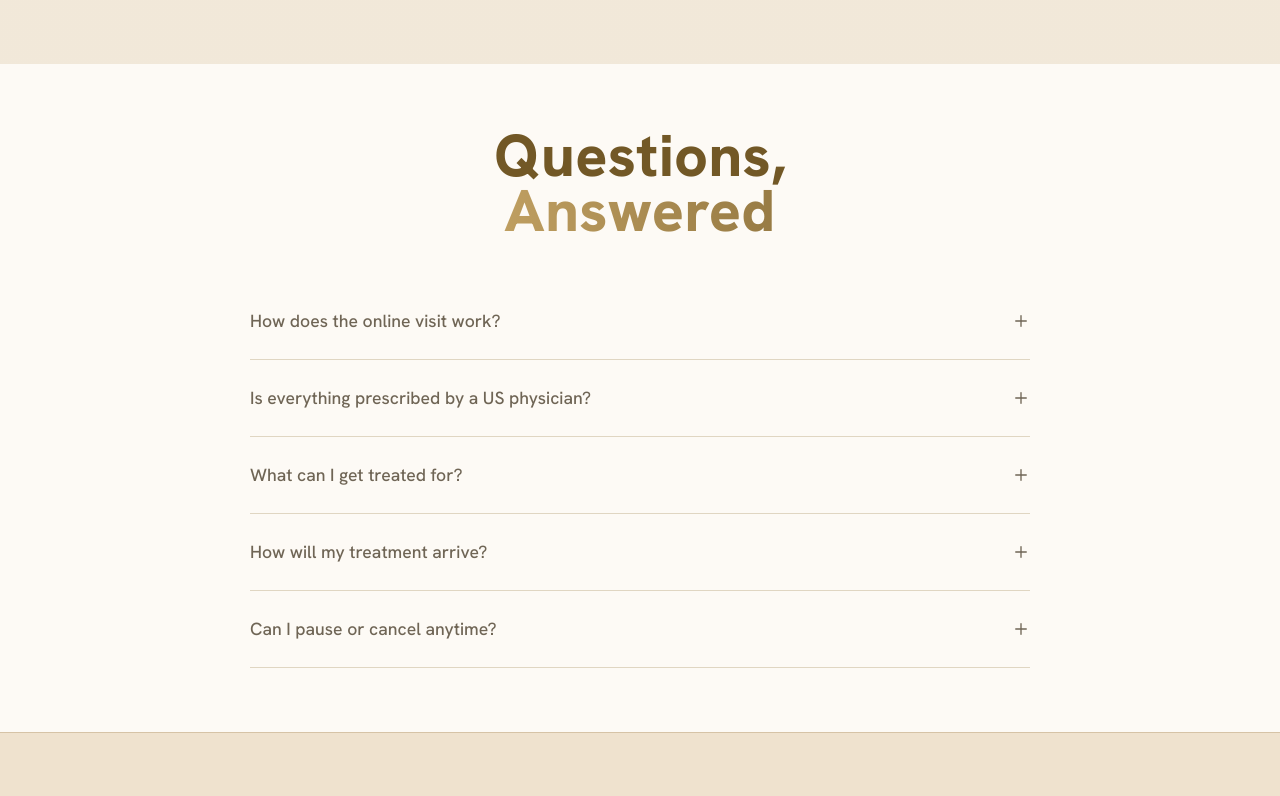
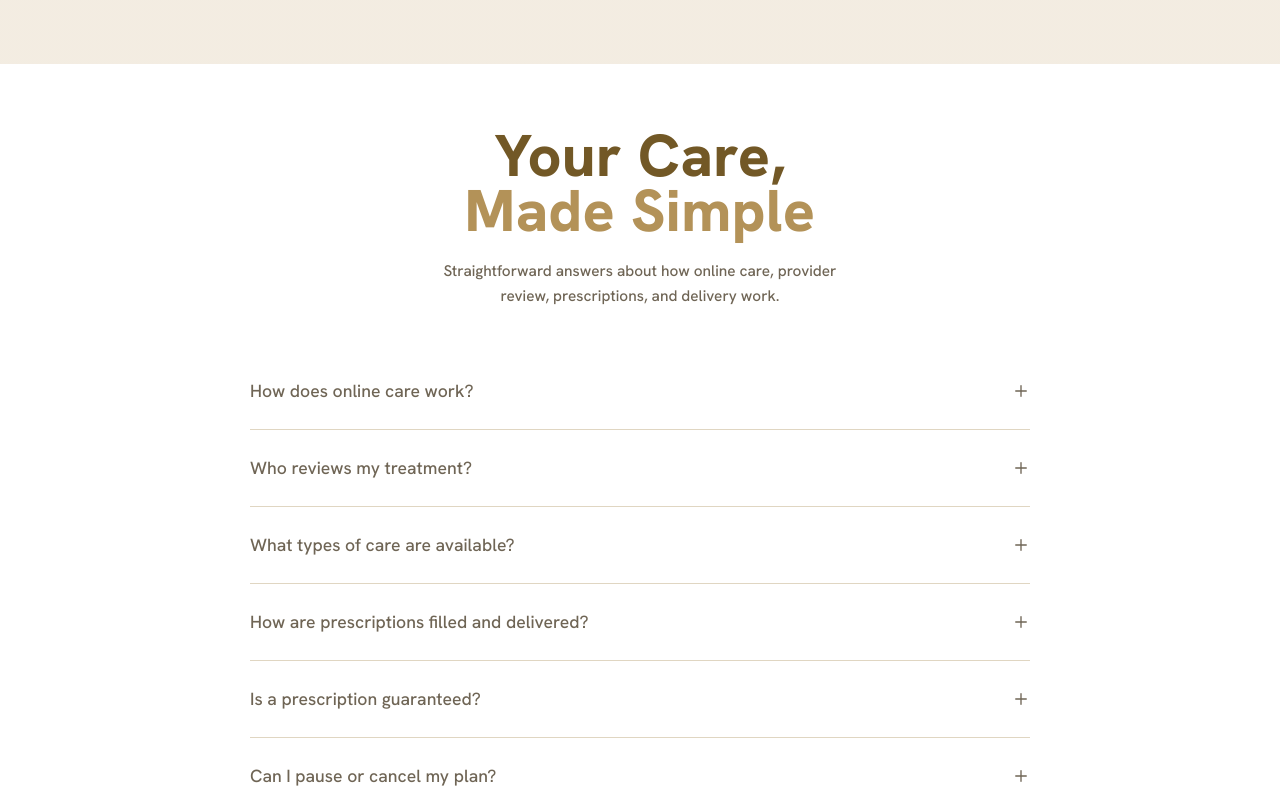
Before and after one commit to symondlibago/NEW-NOVAMDK-REPO, a React (Vite) app: page /treatments in a window 1280 px wide. Shown: the part 1224-2020 px from the top of the page. Built offline with nearby package versions, Linux system fonts and the light colour scheme; a web font is replaced by a local one.

Commit message:
09/14/2026 deliverables

```diff
--- a/src/components/FAQ.jsx
+++ b/src/components/FAQ.jsx
@@ -18,36 +18,38 @@ const INK = "#4a4336";
 const MUTED = "#6f6555";
 const LINE = "#e0d6c2";
 
-/* "Questions," is flat 725826 and "Answered" carries the ramp, straight off
-   the two fills on that text layer. */
-const RAMP = {
-  backgroundImage: "linear-gradient(90deg, #DAB774 8%, #735A2A 100%)",
-  backgroundClip: "text",
-  WebkitBackgroundClip: "text",
-  color: "transparent",
-  WebkitTextFillColor: "transparent",
-};
+/* "Your Care," in the dark gold, "Made Simple" in the lighter one, per the
+   2026-09-15 copy update. */
+const DARK_GOLD = "#725826";
+const LIGHT_GOLD = "#b39258";
 
+/* Compliance-forward copy supplied by the client (2026-09-15). Kept verbatim:
+   the wording around provider independence and "not guaranteed" is the
+   point, so it should not be tightened for length. */
 const FAQS = [
   {
-    q: "How does the online visit work?",
-    a: "Answer a few questions about your health and goals. A licensed provider reviews them, and you only pay if you're prescribed.",
+    q: "How does online care work?",
+    a: "Start by completing a secure health intake. An independent, licensed medical provider will review your information and determine whether treatment is medically appropriate. Additional information or a virtual consultation may be required before a prescription is issued.",
   },
   {
-    q: "Is everything prescribed by a US physician?",
-    a: "Yes. A licensed US physician reviews and prescribes every treatment, and a regulated US pharmacy fills it.",
+    q: "Who reviews my treatment?",
+    a: "Your care is reviewed by an independent, state-licensed medical provider authorized to practice in your state. Prescriptions are only issued when the provider determines treatment is clinically appropriate.",
   },
   {
-    q: "What can I get treated for?",
-    a: "Weight and metabolism, longevity, recovery, skin, sexual health, and our full peptide line.",
+    q: "What types of care are available?",
+    a: "NovaMDK provides access to virtual care across Weight Management, Longevity, Recovery & Wellness, and Sexual Wellness. Treatment options vary based on medical history, provider evaluation, state availability, and clinical eligibility.",
   },
   {
-    q: "How will my treatment arrive?",
-    a: "If prescribed, your treatment is shipped discreetly by a licensed pharmacy, usually within a few business days of approval.",
+    q: "How are prescriptions filled and delivered?",
+    a: "When prescribed, medications are fulfilled by licensed U.S. pharmacies and shipped directly to the address provided. Pharmacy availability, formulation, packaging, and shipping times may vary by treatment and location.",
   },
   {
-    q: "Can I pause or cancel anytime?",
-    a: "Yes, no lock-in. One message is enough to pause, change, or cancel.",
+    q: "Is a prescription guaranteed?",
+    a: "No. Completing an intake or making an applicable service payment does not guarantee that a prescription will be issued. Treatment decisions are made independently by the licensed medical provider based on individual clinical needs.",
+  },
+  {
+    q: "Can I pause or cancel my plan?",
+    a: "Eligible recurring plans may be paused or canceled according to the terms of the membership or treatment plan. Cancellation does not affect charges or pharmacy orders that have already been processed.",
   },
 ];
 
@@ -60,13 +62,20 @@ export default function FAQ() {
         <Reveal y={26} duration={0.9} className="text-center">
           {/* 64/60 with 1px of tracking in the file. */}
           <h2 className="nv-weight-keep font-display text-[clamp(2.1rem,4.6vw,4rem)] font-extrabold leading-[0.94] tracking-[0.01em]">
-            <span className="block" style={{ color: "#725826" }}>
-              Questions,
+            <span className="block" style={{ color: DARK_GOLD }}>
+              Your Care,
             </span>
-            <span className="block" style={RAMP}>
-              Answered
+            <span className="block" style={{ color: LIGHT_GOLD }}>
+              Made Simple
             </span>
           </h2>
+          <p
+            className="mx-auto mt-5 max-w-[46ch] text-[clamp(0.95rem,1.2vw,1.05rem)] leading-relaxed"
+            style={{ color: MUTED }}
+          >
+            Straightforward answers about how online care, provider review, prescriptions, and
+            delivery work.
+          </p>
         </Reveal>
 
         <div className="mt-[clamp(1.75rem,3.5vw,2.75rem)]">
@@ -119,7 +128,7 @@ export default function FAQ() {
                       className="overflow-hidden"
                     >
                       <p
-                        className="max-w-[62ch] pb-6 pr-10 text-[0.95rem] leading-[1.75]"
+                        className="pb-6 text-[0.95rem] leading-[1.75]"
                         style={{ color: MUTED }}
                       >
                         {faq.a}
--- a/src/components/Nav/Navbar.jsx
+++ b/src/components/Nav/Navbar.jsx
@@ -237,7 +237,7 @@ export default function Navbar() {
           crosses dead space and never closes it. */}
       <header
         onMouseLeave={isKiosk ? undefined : closePanel}
-        className="sticky top-0 z-50 border-b border-line bg-bg/80 backdrop-blur-xl"
+        className="sticky top-0 z-50 border-b border-line bg-bg/95 backdrop-blur-xl"
       >
         <nav className="mx-auto flex min-h-[68px] max-w-[1340px] items-center justify-between gap-4 px-5 md:px-10">
           <Link to="/" aria-label="Nova MDK home" onClick={closePanel}>
--- a/src/components/home/Articles.jsx
+++ b/src/components/home/Articles.jsx
@@ -14,7 +14,7 @@ import { formatDate, latestPosts, categoryOf, CATEGORIES, inCategory } from "../
  * on both.
  */
 
-const GROUND = "#faf5ec";
+const GROUND = "#ffffff";
 const BAND = "#dcbe8f";
 const HEADING = "#725826";
 const TITLE = "#463a24";
--- a/src/components/home/HeroVideo.jsx
+++ b/src/components/home/HeroVideo.jsx
@@ -6,23 +6,6 @@ import { ArrowRight } from "lucide-react";
 const EASE = [0.16, 1, 0.3, 1];
 
 const CTA = "#AA8B5D";
-
-/*
-|--------------------------------------------------------------------------
-| HEADLINE GRADIENTS
-|--------------------------------------------------------------------------
-*/
-const INK = "#6d5934";
-const TAN = "#c3a97d";
-
-
-const RAMP = {
-  backgroundImage: `linear-gradient(90deg, ${INK} 0%, ${TAN} 100%)`,
-  backgroundClip: "text",
-  WebkitBackgroundClip: "text",
-  color: "transparent",
-  WebkitTextFillColor: "transparent",
-};
 
 /*
 |--------------------------------------------------------------------------
@@ -37,12 +20,18 @@ export default function HeroVideo() {
       {/* =========================================================
           BACKGROUND VIDEO
       ========================================================== */}
+      {/* 2026-09-15 clip. The master came as 41MB of 4K AV1, which most
+          iPhones and pre-M3 Macs cannot decode at all, so it would have been a
+          blank hero there. This is a re-encode of it to 4K H.264 (CRF 20,
+          audio track dropped, faststart): 20.7MB, and VMAF 97.3 against the
+          master, which is visually identical. H.264 plays everywhere. */}
       <video
-        src="/video/right-vid.mp4"
+        src="/video/hero.mp4"
         autoPlay
         loop
         muted
         playsInline
+        preload="auto"
         aria-hidden="true"
         className="
           absolute
@@ -131,45 +120,14 @@ export default function HeroVideo() {
             font-extrabold
             leading-[1.08]
             tracking-[-0.035em]
+            text-white
           "
+          /* White over the clip at the client's request (2026-09-15). The
+             soft shade keeps it legible on the bright frames of the video. */
+          style={{ textShadow: "0 2px 24px rgba(0,0,0,0.28)" }}
         >
-
-          {/* FIRST LINE */}
-          <span className="block">
-
-            {/* Modern */}
-            <span
-              className="inline-block"
-              style={{ color: INK }}
-            >
-              Modern
-            </span>
-
-            {" "}
-
-            {/* Healthcare, — carries the ramp */}
-            <span
-              className="inline-block"
-              style={RAMP}
-            >
-              Healthcare,
-            </span>
-
-          </span>
-
-          {/* SECOND LINE */}
-          <span className="block">
-
-            {/* Second line stays flat ink — the ramp belongs to one tail word
-                per heading, not to every line. */}
-            <span
-              className="inline-block"
-              style={{ color: INK }}
-            >
-              Built Around You
-            </span>
-
-          </span>
+          <span className="block">Modern Healthcare,</span>
+          <span className="block">Built Around You</span>
 
         </Motion.h1>
 
--- a/src/components/home/ImproveGoals.jsx
+++ b/src/components/home/ImproveGoals.jsx
@@ -134,8 +134,15 @@ export default function ImproveGoals() {
   }, []);
 
   return (
-    <section className="relative w-full overflow-hidden" style={{ background: GROUND }}>
-      <div className="mx-auto max-w-[1340px] px-5 pt-[clamp(1.75rem,3.5vw,2.75rem)] md:px-10">
+    /* From md the band is at least one screen tall under the sticky header
+       (68px bar plus its 1px rule). At least, not exactly: pinning it to the
+       screen height shrank the figure on shorter windows, and the client
+       wants the original size kept (2026-09-15). */
+    <section
+      className="relative w-full overflow-hidden md:flex md:min-h-[calc(100svh-69px)] md:flex-col"
+      style={{ background: GROUND }}
+    >
+      <div className="mx-auto w-full max-w-335 px-5 pt-[clamp(1.75rem,3.5vw,2.75rem)] md:flex md:min-h-0 md:flex-1 md:flex-col md:px-10">
         <Reveal>
           <h2
             className="nv-weight-keep font-display text-[clamp(1.9rem,4.4vw,3.1rem)] font-extrabold leading-[1.1] tracking-tight"
@@ -148,10 +155,14 @@ export default function ImproveGoals() {
 
         {/* ---- the stage. Pills sit in front of the cut-out so the glass has
                 something to frost; below md they never overlap it at all.
-                The ratio sets the figure's size, so it stays at 1440/720. The
-                section was shortened by cutting the padding around this stage,
-                not by squeezing the stage itself. ---- */}
-        <div className="relative mt-2 hidden aspect-16/9 w-full md:block lg:aspect-1440/720">
+                It takes whatever height the heading leaves, and the figure is
+                sized off that height, so the figure scales with the screen
+                rather than the band growing to fit a fixed-ratio figure. ---- */}
+        {/* The min heights are the stage's original ratios (16/9, then
+            1440/720 from lg) worked out against the container's width, so the
+            figure is never smaller than it was before the fit-to-screen pass;
+            flex-1 only ever adds height on a screen taller than that. */}
+        <div className="relative mt-2 hidden w-full flex-1 md:block md:min-h-[calc((min(100vw,1340px)-80px)*0.5625)] lg:min-h-[calc((min(100vw,1340px)-80px)*0.5)]">
           <img
             src="/site/improve-hero.avif"
             alt=""
--- a/src/components/home/MoreWays.jsx
+++ b/src/components/home/MoreWays.jsx
@@ -56,16 +56,23 @@ const RIM = {
    image had to be big enough to carry it and its edges showed as a pasted
    rectangle over the gradient. As a radial it covers the whole band and there
    is no edge to hide, so the phone can be cropped to just the phone. */
+/* 2026-09-15: the copy went white at the client's request, and white type
+   cannot sit on the comp's original ground, which started fully transparent
+   (so, on the now-white page, white) and bloomed to near-white behind the
+   heading. The band is tan from its top edge instead, and the bloom is pulled
+   down behind the phone and toned back so it lifts the mockup without
+   washing out the cards in front of it. */
 const GROUND = [
-  "radial-gradient(46% 52% at 50% 44%, rgba(255,250,238,0.95) 0%, rgba(255,245,224,0.55) 46%, rgba(255,240,210,0) 78%)",
-  /* The tan arrives by 84% rather than at the very bottom edge, so the ground
-     behind the cards is solid enough for their copy to read against. */
-  "linear-gradient(180deg, rgba(217,217,217,0) 0%, rgba(223,181,120,0.55) 52%, #dfb578 84%, #dfb578 100%)",
+  "radial-gradient(38% 44% at 50% 58%, rgba(255,246,226,0.5) 0%, rgba(255,240,210,0.2) 52%, rgba(255,240,210,0) 80%)",
+  "linear-gradient(180deg, #cfac78 0%, #dab47b 55%, #c89d60 100%)",
 ].join(", ");
 
-const HEADING = "#725826";
-const TITLE = "#6f5527";
-const BODY = "#7d6539";
+const HEADING = "#ffffff";
+const TITLE = "#ffffff";
+const BODY = "rgba(255,255,255,0.9)";
+/* A low warm shade under the white, just enough to hold its edge where the
+   bloom is brightest. */
+const SHADE = "0 1px 14px rgba(90,62,24,0.3)";
 
 const SLOT_MS = 4000;
 const FADE_MS = 320;
@@ -76,10 +83,12 @@ const GLIDE = "900ms cubic-bezier(0.22,1,0.36,1)";
    animating width and height instead reflows the copy mid-flight, which reads
    as the cards resizing rather than moving. 0.86 lands the sides on the comp's
    356x172 against the middle's 408x200. */
+/* Flank opacity went 0.58 to 0.72 with the white copy (2026-09-15): white at
+   58% over tan read as a smudge rather than as text held back. */
 const WIDE = [
-  { left: "14.4%", scale: 0.86, opacity: 0.58, z: 10 },
+  { left: "14.4%", scale: 0.86, opacity: 0.72, z: 10 },
   { left: "50%", scale: 1, opacity: 1, z: 20 },
-  { left: "85.6%", scale: 0.86, opacity: 0.58, z: 10 },
+  { left: "85.6%", scale: 0.86, opacity: 0.72, z: 10 },
 ];
 
 /* A phone cannot hold three of these side by side, so the flanking stations
@@ -124,14 +133,14 @@ function useWide() {
 function GlassCard({ card, style }) {
   return (
     <article
-      className="absolute top-[70%] flex h-50 w-[86vw] max-w-102 flex-col justify-center rounded-2xl px-7 py-6"
+      className="absolute top-[70%] flex h-56 w-[86vw] max-w-116 flex-col justify-center rounded-3xl px-8 py-7 lg:h-60 lg:max-w-124 [@media(max-height:820px)]:lg:h-52"
       style={{ ...CARD, ...style }}
     >
-      <span aria-hidden="true" className="pointer-events-none absolute inset-0 rounded-2xl" style={RIM} />
+      <span aria-hidden="true" className="pointer-events-none absolute inset-0 rounded-3xl" style={RIM} />
 
       <h3
-        className="relative font-display text-[1.7rem] font-bold leading-[1.2]"
-        style={{ color: TITLE }}
+        className="relative font-display text-[clamp(1.6rem,2.2vw,2rem)] font-bold leading-[1.2]"
+        style={{ color: TITLE, textShadow: SHADE }}
       >
         {card.top}
         {card.bottom && (
@@ -141,7 +150,7 @@ function GlassCard({ card, style }) {
           </>
         )}
       </h3>
-      <p className="relative mt-3 text-[0.95rem] leading-relaxed" style={{ color: BODY }}>
+      <p className="relative mt-3 text-[1.02rem] leading-relaxed" style={{ color: BODY, textShadow: SHADE }}>
         {card.body}
       </p>
     </article>
@@ -182,16 +191,24 @@ export default function MoreWays() {
   }, []);
 
   return (
-    <section className="relative w-full overflow-hidden" style={{ background: GROUND }}>
-      <div className="mx-auto max-w-330 px-5 pb-[clamp(1.5rem,3vw,2.5rem)] pt-[clamp(2rem,4vw,3rem)] md:px-10">
+    /* From md the band fills one screen under the sticky header (68px bar
+       plus its 1px rule) and the stage takes whatever the heading leaves. */
+    <section
+      className="relative w-full overflow-hidden md:flex md:min-h-[calc(100svh-69px)] md:flex-col"
+      style={{ background: GROUND }}
+    >
+      <div className="mx-auto flex w-full max-w-330 flex-col px-5 pb-[clamp(1.5rem,3vw,2.5rem)] pt-[clamp(2rem,4vw,3rem)] md:flex-1 md:px-10">
         <Reveal className="text-center">
-          <span className="text-[0.75rem] font-semibold uppercase tracking-[0.2em]" style={{ color: BODY }}>
+          <span
+            className="text-[0.8rem] font-semibold uppercase tracking-[0.2em]"
+            style={{ color: BODY, textShadow: SHADE }}
+          >
             Why NovaMDK
           </span>
           {/* 64/62 with 1px of tracking in the file. */}
           <h2
-            className="nv-weight-keep mt-4 font-display text-[clamp(2rem,4.4vw,4rem)] font-extrabold leading-[0.97] tracking-[0.01em]"
-            style={{ color: HEADING }}
+            className="nv-weight-keep mt-4 font-display text-[clamp(2.2rem,4.8vw,4.4rem)] font-extrabold leading-[0.97] tracking-[0.01em]"
+            style={{ color: HEADING, textShadow: SHADE }}
           >
             <span className="block">More Ways To</span>
             <span className="block">Care For You</span>
@@ -199,8 +216,9 @@ export default function MoreWays() {
         </Reveal>
 
         {/* ---- the stage. The phone is the backdrop the glass has to frost,
-                so it sits behind and fades out where the cards take over. ---- */}
-        <div className="relative mt-[clamp(1rem,2.5vw,2rem)] h-[clamp(320px,28vw,400px)]">
+                so it sits behind and fades out where the cards take over.
+                A floor keeps it from collapsing on a short window. ---- */}
+        <div className="relative mt-[clamp(1rem,2.5vw,2rem)] h-[clamp(360px,34vw,480px)] md:h-auto md:min-h-96 md:flex-1">
           {/* Only a vertical fade now. With the backdrop out of the file there
               are no side edges left to hide, so the phone runs at the comp's
               367 rather than being sized to carry its own glow. */}
@@ -209,7 +227,7 @@ export default function MoreWays() {
             alt=""
             aria-hidden="true"
             loading="lazy"
-            className="absolute left-1/2 top-0 w-[clamp(230px,26vw,367px)] max-w-none -translate-x-1/2"
+            className="absolute left-1/2 top-0 w-[clamp(250px,30vw,440px)] max-w-none -translate-x-1/2"
             style={{
               WebkitMaskImage: "linear-gradient(180deg, #000 0%, #000 24%, transparent 42%)",
               maskImage: "linear-gradient(180deg, #000 0%, #000 24%, transparent 42%)",
--- a/src/index.css
+++ b/src/index.css
@@ -42,8 +42,8 @@
 
 /* ---- Runtime defaults (Slate & Stone · Grotesk · Medium). JS overrides these. ---- */
 :root {
-  --nv-bg: #F1F1ED;
-  --nv-surface: #FBFBF8;
+  --nv-bg: #FFFFFF;
+  --nv-surface: #FFFFFF;
   --nv-surface-2: #F4F4EE;
   --nv-ink: #233039;
   --nv-ink-panel: #2B3742;
@@ -214,6 +214,12 @@
     border: 2px solid var(--nv-surface);
   }
   .nv-scroll-brand::-webkit-scrollbar-thumb:hover { background: var(--nv-primary); }
+
+  /* The marquee's own fill (see components/ui/Marquee.jsx), so a button can sit
+     in the same muted gold on every palette instead of the full-strength
+     primary. A class rather than an inline style so :hover still applies. */
+  .nv-fill-marquee { background: color-mix(in oklab, var(--nv-accent) 72%, var(--nv-surface)); }
+  .nv-fill-marquee:hover { background: color-mix(in oklab, var(--nv-accent) 86%, var(--nv-surface)); }
 
   /* Wider, grabbable scrollbar for tall panels (Design Studio). */
   .nv-scroll-lg { scrollbar-width: auto; scrollbar-color: var(--nv-muted) var(--nv-surface-2); }
--- a/src/pages/Blog.jsx
+++ b/src/pages/Blog.jsx
@@ -19,7 +19,7 @@ import { getPosts, formatDate, CATEGORIES, inCategory, categoryOf } from "../lib
 
 const SITE_URL = "https://www.novamdk.com";
 
-const GROUND = "#f8f3ea";
+const GROUND = "#ffffff";
 const CARD = "#fdfbf7";
 const LINE = "#e3d9c6";
 const INK = "#24201a";
--- a/src/pages/Intake.jsx
+++ b/src/pages/Intake.jsx
@@ -737,7 +737,7 @@ function PaymentGateModal({ productName, product, pid, submitted, onPaid }) {
                 <button
                   onClick={pay}
                   disabled={!canPay}
-                  className="flex w-full items-center justify-center gap-2 rounded-full bg-primary px-7 py-4 text-center text-[1rem] font-semibold leading-snug text-on-primary transition-all hover:-translate-y-0.5 hover:bg-primary-deep nv-shadow disabled:opacity-70 disabled:hover:translate-y-0"
+                  className="nv-fill-marquee flex w-full items-center justify-center gap-2 rounded-full px-7 py-4 text-center text-[1rem] font-semibold leading-snug text-ink transition-all hover:-translate-y-0.5 nv-shadow disabled:opacity-70 disabled:hover:translate-y-0"
                 >
                   {status === "processing" ? (
                     <>
--- a/src/theme/themes.js
+++ b/src/theme/themes.js
@@ -6,8 +6,10 @@ export const PALETTES = [
     swatch: ["#A97D24", "#C3963C", "#EFE2CE", "#E6D9C4", "#F5EDE1"],
 
     vars: {
-      "--nv-bg": "#F5EDE1",
-      "--nv-surface": "#FDFAF5",
+      /* White page and navbar at the client's request (2026-09-15). Was
+         #F5EDE1 / #FDFAF5, which read as cream against the new sections. */
+      "--nv-bg": "#FFFFFF",
+      "--nv-surface": "#FFFFFF",
       "--nv-surface-2": "#EFE2CE",
       "--nv-ink": "#1B1712",
       "--nv-ink-panel": "#17130D",
```
Also changed, not shown: src/components/home/StartingPoint.jsx (+61 -22 lines), 1 other file (tests, documents, lock files or other folders).
